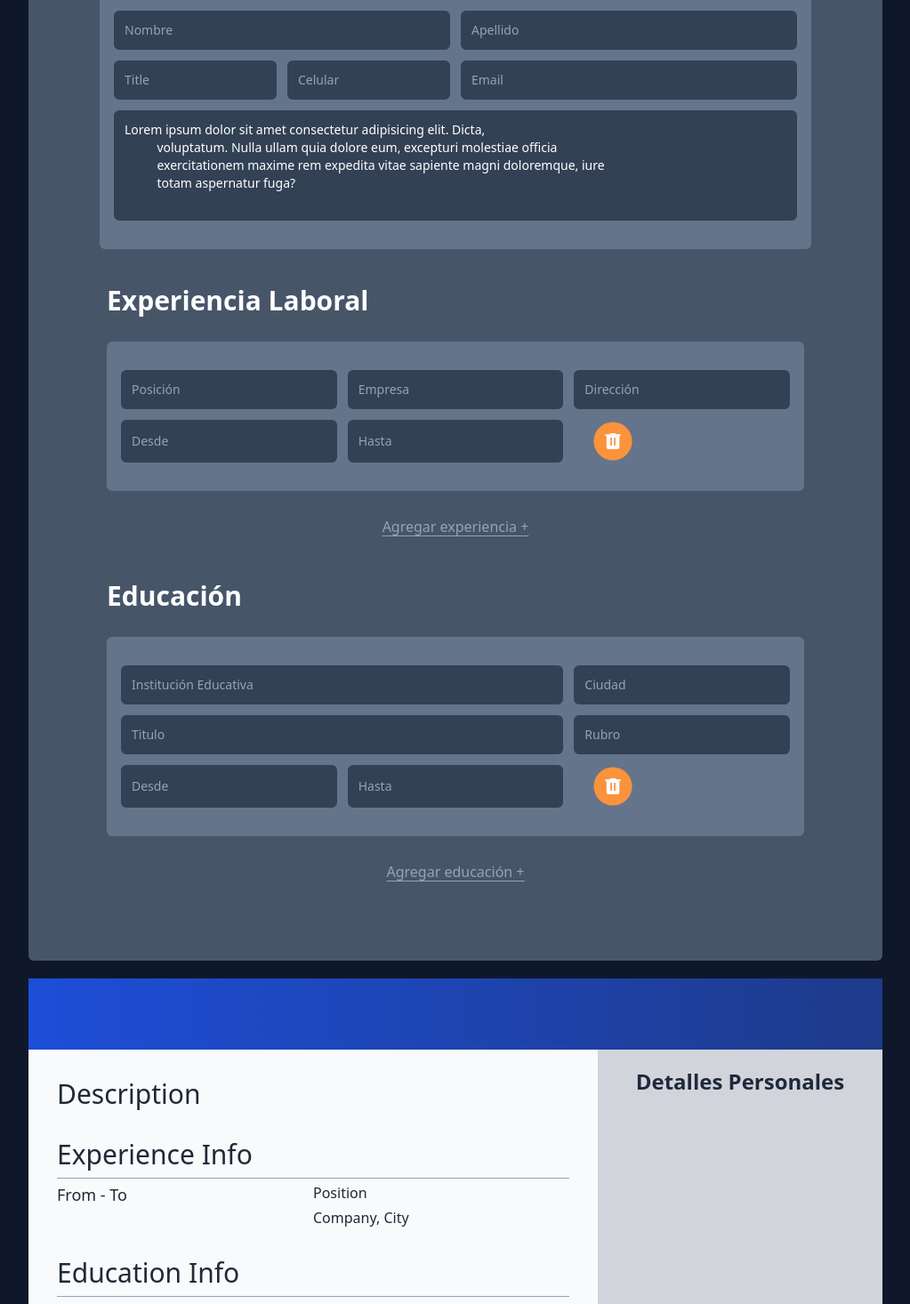
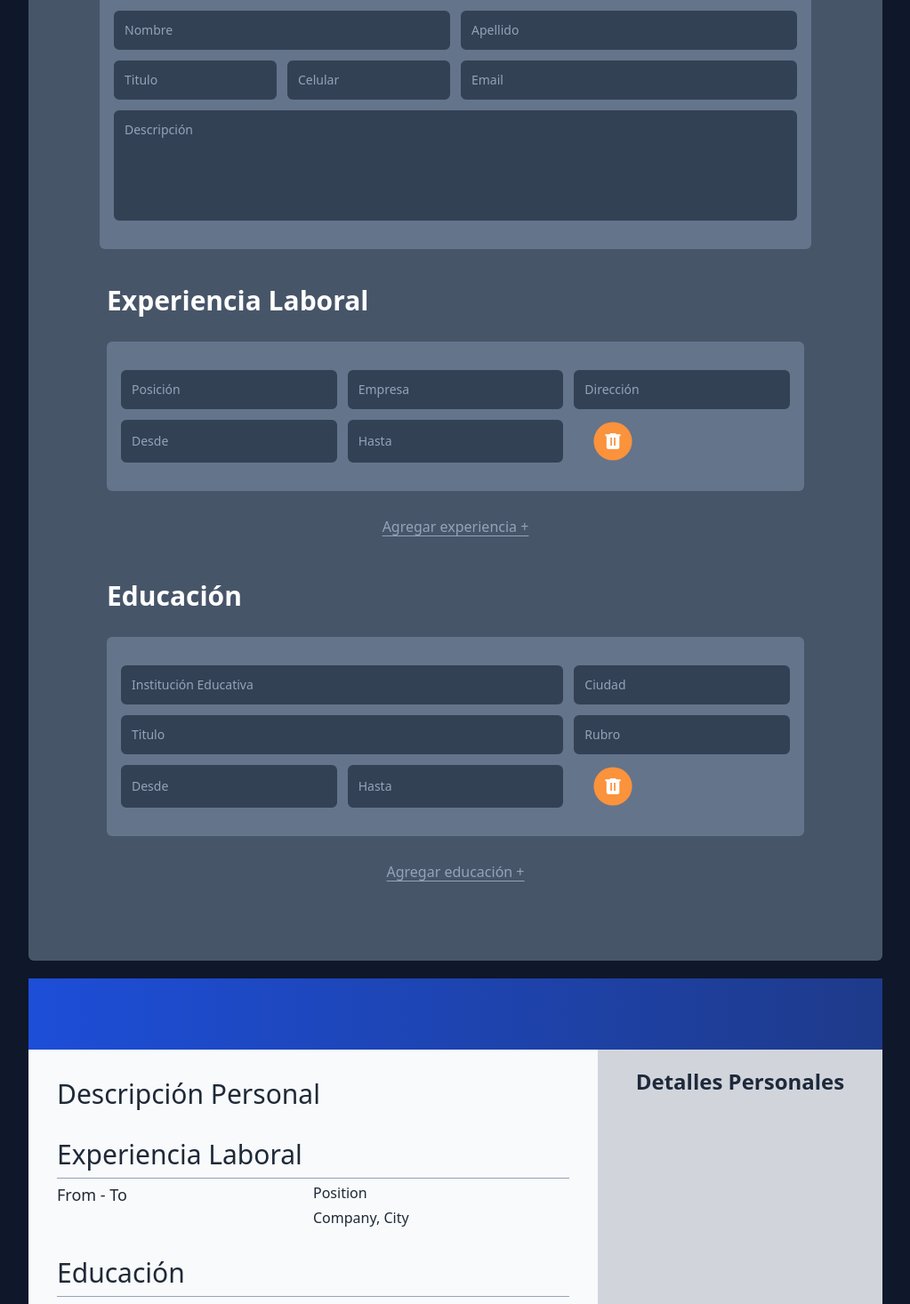
Before and after one commit to ValenAquino/cv-project, a React (Create React App) app: page / in a window 1280 px wide. Shown: the part 260-1726 px from the top of the page at 89% size, without its empty margins (128-1151 px from the left). Built offline with nearby package versions, Linux system fonts and the light colour scheme.

Commit message:
Se traducen placeholders

```diff
--- a/src/App.jsx
+++ b/src/App.jsx
@@ -1,13 +1,14 @@
-import React from "react";
+import React, { useRef } from "react";
 import { NavBar } from "./components/Navbar";
 import { Main } from "./components/Main";
 import { Footer } from "./components/Footer";
 
 export function App() {
+  const navRef = useRef();
   return (
     <div className="bg-slate-900 h-max text-white">
-      <NavBar />
-      <Main />
+      <NavBar navRef={navRef}/>
+      <Main navRef={navRef}/>
       <Footer />
     </div>
   );
--- a/src/components/Cv/Description.jsx
+++ b/src/components/Cv/Description.jsx
@@ -3,7 +3,7 @@ import React from "react";
 export function Description({ personalInfo }) {
   return (
     <div className="p-3">
-      <h2 className="mb-2 text-3xl">Description</h2>
+      <h2 className="mb-2 text-3xl">Descripción Personal</h2>
       <p className="text-base">{personalInfo.description}</p>
     </div>
   );
--- a/src/components/Cv/EducationInfo.jsx
+++ b/src/components/Cv/EducationInfo.jsx
@@ -26,7 +26,7 @@ export function EducationInfo({ education }) {
 
   return (
     <div className="divide-y divide-slate-400  p-3">
-      <h2 className="mb-2 text-3xl">Education Info</h2>
+      <h2 className="mb-2 text-3xl">Educación</h2>
       {educationItems}
     </div>
   );
--- a/src/components/Cv/ExperienceInfo.jsx
+++ b/src/components/Cv/ExperienceInfo.jsx
@@ -21,7 +21,7 @@ export function ExperienceInfo({ experiences }) {
 
   return (
     <div className="divide-y divide-slate-400 p-3">
-      <h3 className="mb-2 text-3xl">Experience Info</h3>
+      <h3 className="mb-2 text-3xl">Experiencia Laboral</h3>
       {experiencesItems}
     </div>
   );
--- a/src/components/Form/PersonalInfo.jsx
+++ b/src/components/Form/PersonalInfo.jsx
@@ -31,7 +31,7 @@ export function PersonalInfo({ addPersonalInfo }) {
         <input
           className={`${inputStyle}`}
           type="text"
-          placeholder="Title"
+          placeholder="Titulo"
           onChange={(e) => {
             addPersonalInfo({ title: e.target.value });
           }}
@@ -61,10 +61,7 @@ export function PersonalInfo({ addPersonalInfo }) {
           onChange={(e) => {
             addPersonalInfo({ description: e.target.value });
           }}
-          defaultValue="Lorem ipsum dolor sit amet consectetur adipisicing elit. Dicta,
-          voluptatum. Nulla ullam quia dolore eum, excepturi molestiae officia
-          exercitationem maxime rem expedita vitae sapiente magni doloremque, iure
-          totam aspernatur fuga?"
+          placeholder="Descripción"
         ></textarea>
       </div>
     </div>
--- a/src/components/Main.jsx
+++ b/src/components/Main.jsx
@@ -3,7 +3,7 @@ import { Form } from "./Form/Form";
 import CvPreview, { Cv } from "./Cv/Cv";
 import { useReactToPrint } from "react-to-print";
 
-function Modal({ personalInfo, experiences, education }) {
+function Modal({ personalInfo, experiences, education, navRef }) {
   const body = document.getElementById("body");
 
   const componentRef = useRef();
@@ -33,6 +33,7 @@ function Modal({ personalInfo, experiences, education }) {
           className="btn scale-110 material-symbols-outlined"
           onClick={() => {
             body.classList.remove("no-scroll");
+            navRef.current.classList.add("fixed");
           }}
         >
           close
@@ -42,7 +43,7 @@ function Modal({ personalInfo, experiences, education }) {
   );
 }
 
-export function Main() {
+export function Main({navRef}) {
   const personalData = {
     firstName: "",
     lastName: "",
@@ -141,6 +142,7 @@ export function Main() {
         personalInfo={personalInfo}
         experiences={experiences}
         education={education}
+        navRef={navRef}
       />
     </main>
   );
--- a/src/components/Navbar.jsx
+++ b/src/components/Navbar.jsx
@@ -1,14 +1,20 @@
-import React from "react";
+import React, { useRef } from "react";
 
 const body = document.getElementById("body");
 
-export function NavBar() {
+export function NavBar({navRef}) {
   return (
-    <nav className="border-b border-slate-500 p-4 grid grid-cols-2 fixed w-full bg-slate-900 top-0 z-50">
+    <nav ref={navRef} className="border-b border-slate-500 p-4 grid grid-cols-2 fixed w-full bg-slate-900 top-0 z-50">
       <h1 className="text-4xl font-bold">CV Creator</h1>
       <div className="grid w-fit items-center place-self-end mr-3">
-        <a href="#preview" className="btn scale-110 material-symbols-outlined"
-          onClick={()=>{body.classList.add("no-scroll")}}>
+        <a
+          href="#preview"
+          className="btn scale-110 material-symbols-outlined"
+          onClick={() => {
+            body.classList.add("no-scroll");
+            navRef.current.classList.remove("fixed");
+          }}
+        >
           preview
         </a>
       </div>
--- a/src/styles/index.css
+++ b/src/styles/index.css
@@ -24,7 +24,7 @@ hover:bg-orange-700 w-fit justify-self-start rounded-full;
 
 .modal {
   position: fixed;
-  overflow-y:scroll;
+  overflow-y: scroll;
   top: 0;
   right: 0;
   bottom: 0;
```
